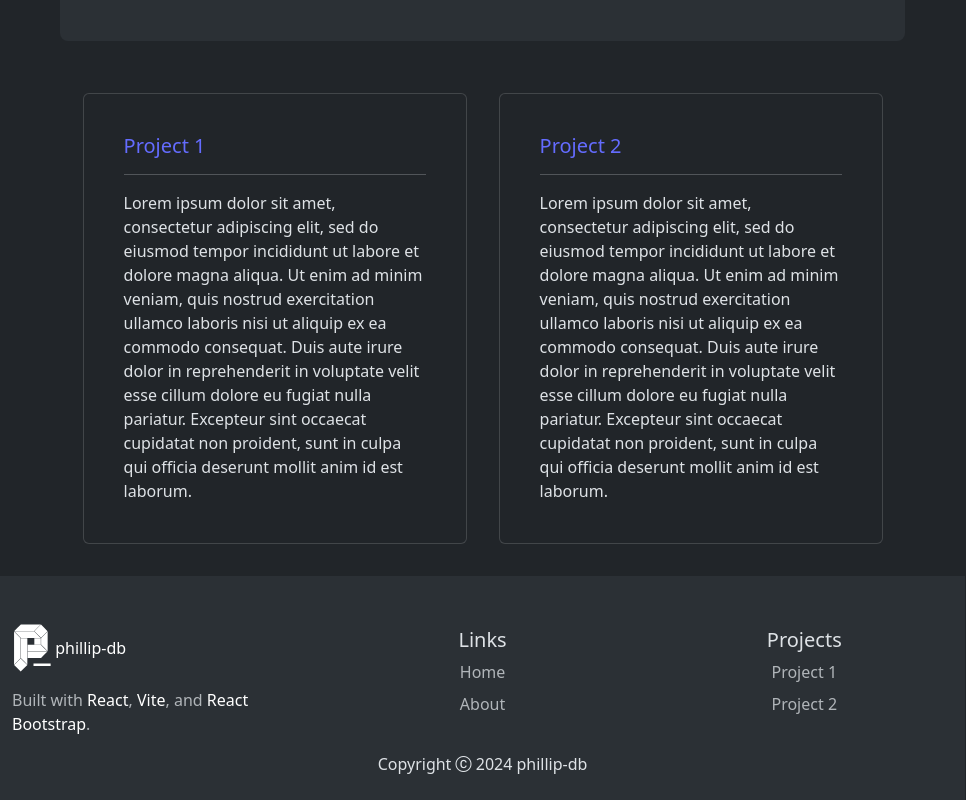
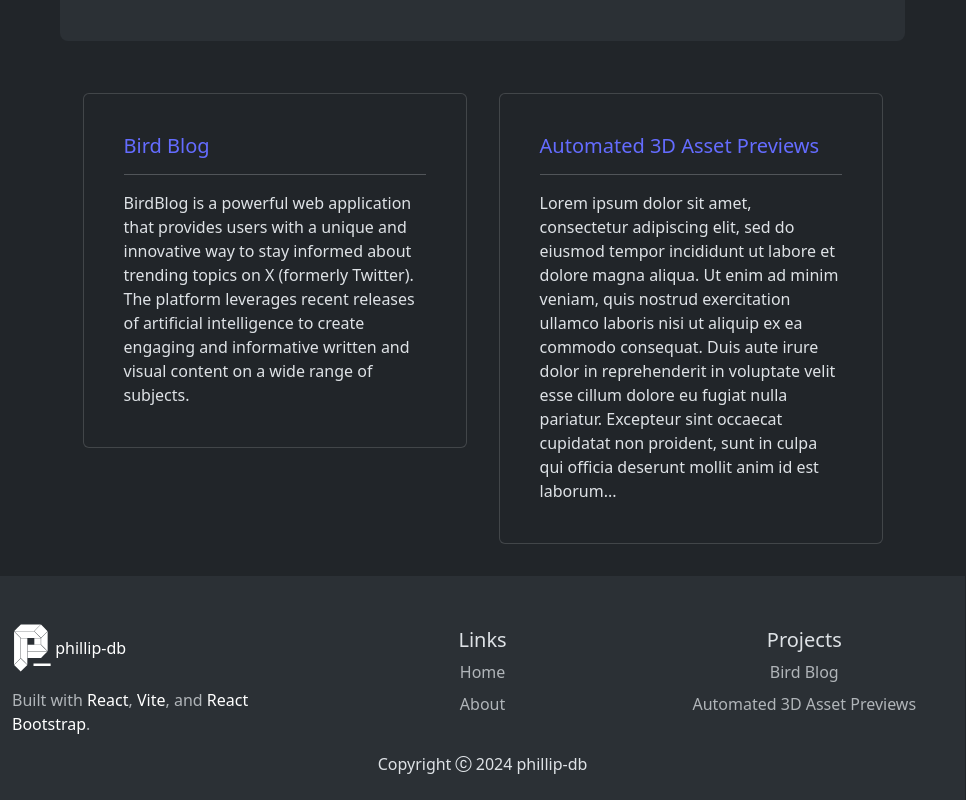
Before and after one commit to phillip-db/phillip-db.github.io, a React (Vite) app: page / in a window 1280 px wide. Shown: the part 470-1270 px from the top of the page, without its empty margins (0-966 px from the left). Built offline with nearby package versions, Linux system fonts and the light colour scheme.

Commit message:
Add project content

```diff
--- a/src/assets/text/projects.json
+++ b/src/assets/text/projects.json
@@ -1,14 +1,14 @@
 [
   {
     "id": 0,
-    "title": "Project 1",
-    "description": "Lorem ipsum dolor sit amet, consectetur adipiscing elit, sed do eiusmod tempor incididunt ut labore et dolore magna aliqua. Ut enim ad minim veniam, quis nostrud exercitation ullamco laboris nisi ut aliquip ex ea commodo consequat. Duis aute irure dolor in reprehenderit in voluptate velit esse cillum dolore eu fugiat nulla pariatur. Excepteur sint occaecat cupidatat non proident, sunt in culpa qui officia deserunt mollit anim id est laborum.",
-    "src": "#project1"
+    "title": "Bird Blog",
+    "description": "BirdBlog is a powerful web application that provides users with a unique and innovative way to stay informed about trending topics on X (formerly Twitter). The platform leverages recent releases of artificial intelligence to create engaging and informative written and visual content on a wide range of subjects.",
+    "src": "https://devpost.com/software/birdblog"
   },
   {
     "id": 1,
-    "title": "Project 2",
-    "description": "Lorem ipsum dolor sit amet, consectetur adipiscing elit, sed do eiusmod tempor incididunt ut labore et dolore magna aliqua. Ut enim ad minim veniam, quis nostrud exercitation ullamco laboris nisi ut aliquip ex ea commodo consequat. Duis aute irure dolor in reprehenderit in voluptate velit esse cillum dolore eu fugiat nulla pariatur. Excepteur sint occaecat cupidatat non proident, sunt in culpa qui officia deserunt mollit anim id est laborum.",
-    "src": "#project2"
+    "title": "Automated 3D Asset Previews",
+    "description": "Lorem ipsum dolor sit amet, consectetur adipiscing elit, sed do eiusmod tempor incididunt ut labore et dolore magna aliqua. Ut enim ad minim veniam, quis nostrud exercitation ullamco laboris nisi ut aliquip ex ea commodo consequat. Duis aute irure dolor in reprehenderit in voluptate velit esse cillum dolore eu fugiat nulla pariatur. Excepteur sint occaecat cupidatat non proident, sunt in culpa qui officia deserunt mollit anim id est laborum. Lorem ipsum dolor sit amet, consectetur adipiscing elit, sed do eiusmod tempor incididunt ut labore et dolore magna aliqua. Ut enim ad minim veniam, quis nostrud exercitation ullamco laboris nisi ut aliquip ex ea commodo consequat. Duis aute irure dolor in reprehenderit in voluptate velit esse cillum dolore eu fugiat nulla pariatur. Excepteur sint occaecat cupidatat non proident, sunt in culpa qui officia deserunt mollit anim id est laborum.",
+    "src": "https://www.loom.com/share/41a3f37ada6647b1a51bf092f5377daf?sid=86edf77b-3507-422e-8871-65fed0d9ca84"
   }
 ]
--- a/src/components/Footer.jsx
+++ b/src/components/Footer.jsx
@@ -2,8 +2,11 @@ import { Container, Row, Col } from "react-bootstrap";
 import { Link } from "react-router-dom";
 import Logo from "./svgs/Logo";
 
+import projectsJSON from "../assets/text/projects.json";
+
 const Footer = () => {
   const currentYear = new Date().getFullYear();
+  const projects = [...projectsJSON];
 
   return (
     <footer className="pdb-footer mt-3 pt-5 pb-2 bg-body-tertiary text-center">
@@ -62,16 +65,17 @@ const Footer = () => {
           <Col className="mt-1">
             <h5>Projects</h5>
             <ul className="footer-link-list list-unstyled">
-              <li className="mb-2">
-                <Link className="footer-link text-muted" to="#project1">
-                  Project 1
-                </Link>
-              </li>
-              <li className="mb-2">
-                <Link className="footer-link text-muted" to="#project2">
-                  Project 2
-                </Link>
-              </li>
+              {projects.map((proj) => (
+                <li className="mb-2" key={proj.id}>
+                  <Link
+                    className="footer-link text-muted"
+                    to={proj.src}
+                    target="_blank"
+                  >
+                    {proj.title}
+                  </Link>
+                </li>
+              ))}
             </ul>
           </Col>
         </Row>
--- a/src/components/Header.jsx
+++ b/src/components/Header.jsx
@@ -1,6 +1,6 @@
 import { Container, Nav, Navbar, Offcanvas, Row, Col } from "react-bootstrap";
 import ThemeIcon from "./icons/ThemeIcon";
-import { Link } from "react-router-dom";
+import { Link, NavLink } from "react-router-dom";
 import { useState } from "react";
 import Logo from "./svgs/Logo";
 
@@ -54,10 +54,20 @@ const Header = () => {
           </Offcanvas.Header>
           <Offcanvas.Body>
             <Nav className="bd-navbar-nav">
-              <Nav.Link as={Link} to="/" onClick={handleClose}>
+              <Nav.Link
+                as={NavLink}
+                to="/"
+                onClick={handleClose}
+                activeClassName="text-body-emphasis"
+              >
                 Home
               </Nav.Link>
-              <Nav.Link as={Link} to="/about" onClick={handleClose}>
+              <Nav.Link
+                as={NavLink}
+                to="/about"
+                onClick={handleClose}
+                activeClassName="text-body-emphasis"
+              >
                 About
               </Nav.Link>
             </Nav>
--- a/src/components/ProjectCard.jsx
+++ b/src/components/ProjectCard.jsx
@@ -1,9 +1,11 @@
 import { Card } from "react-bootstrap";
 const ProjectCard = ({ project, icon }) => {
   const { id, title, description, src } = project;
+  const trimmedDesc = description.substring(0, 500);
+
   return (
     <Card
-      className="p-4 mx-3 my-3"
+      className="p-4 mx-3 my-3 h-100"
       style={{ width: "24rem", textAlign: "left" }}
     >
       <Card.Body>
@@ -14,7 +16,13 @@ const ProjectCard = ({ project, icon }) => {
           </Card.Link>
         </Card.Title>
         <hr />
-        <Card.Text>{description}</Card.Text>
+        <Card.Text>
+          {trimmedDesc.substring(
+            0,
+            Math.min(trimmedDesc.length, trimmedDesc.lastIndexOf("."))
+          )}
+          {trimmedDesc.length === description.length ? "." : "..."}
+        </Card.Text>
       </Card.Body>
     </Card>
   );
```
